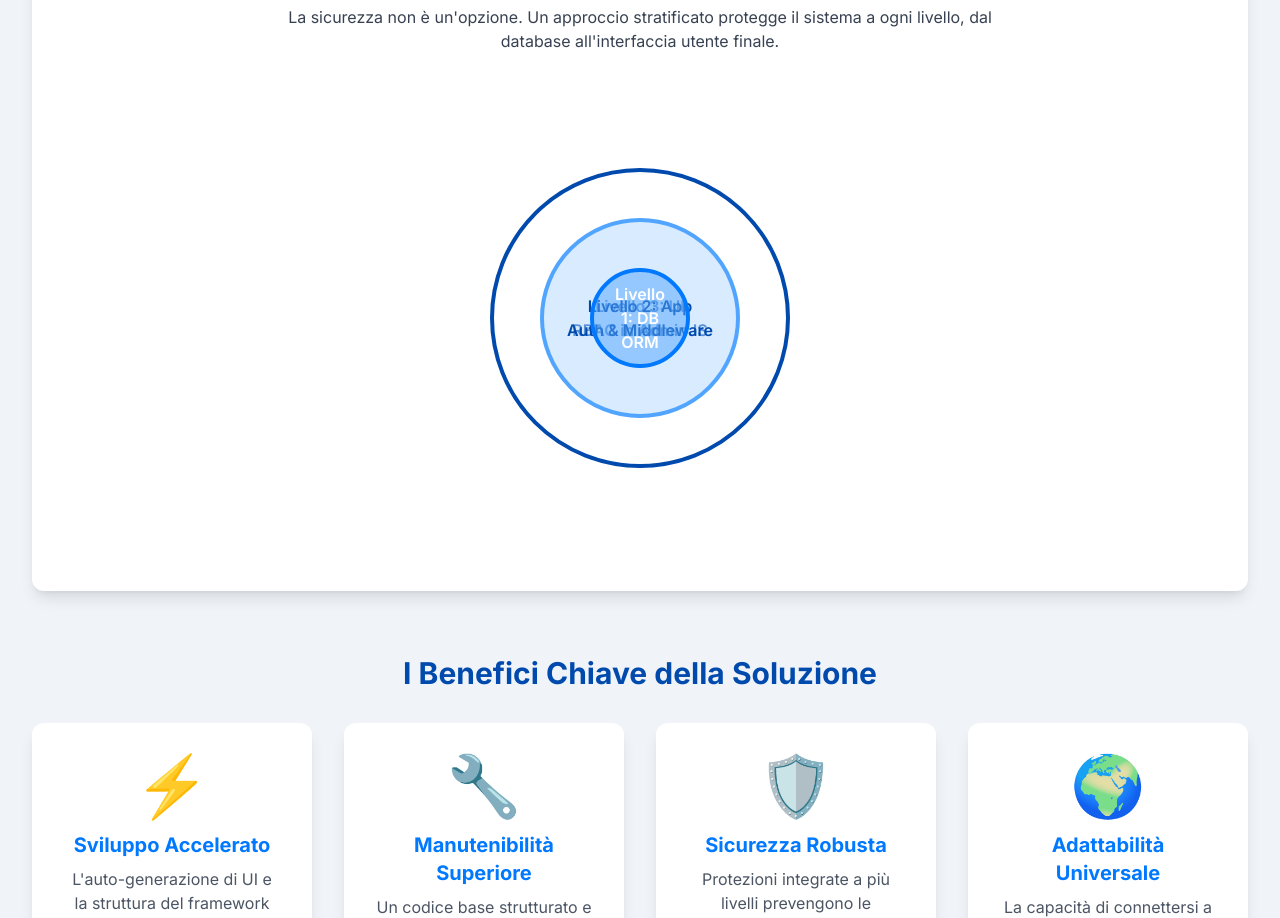
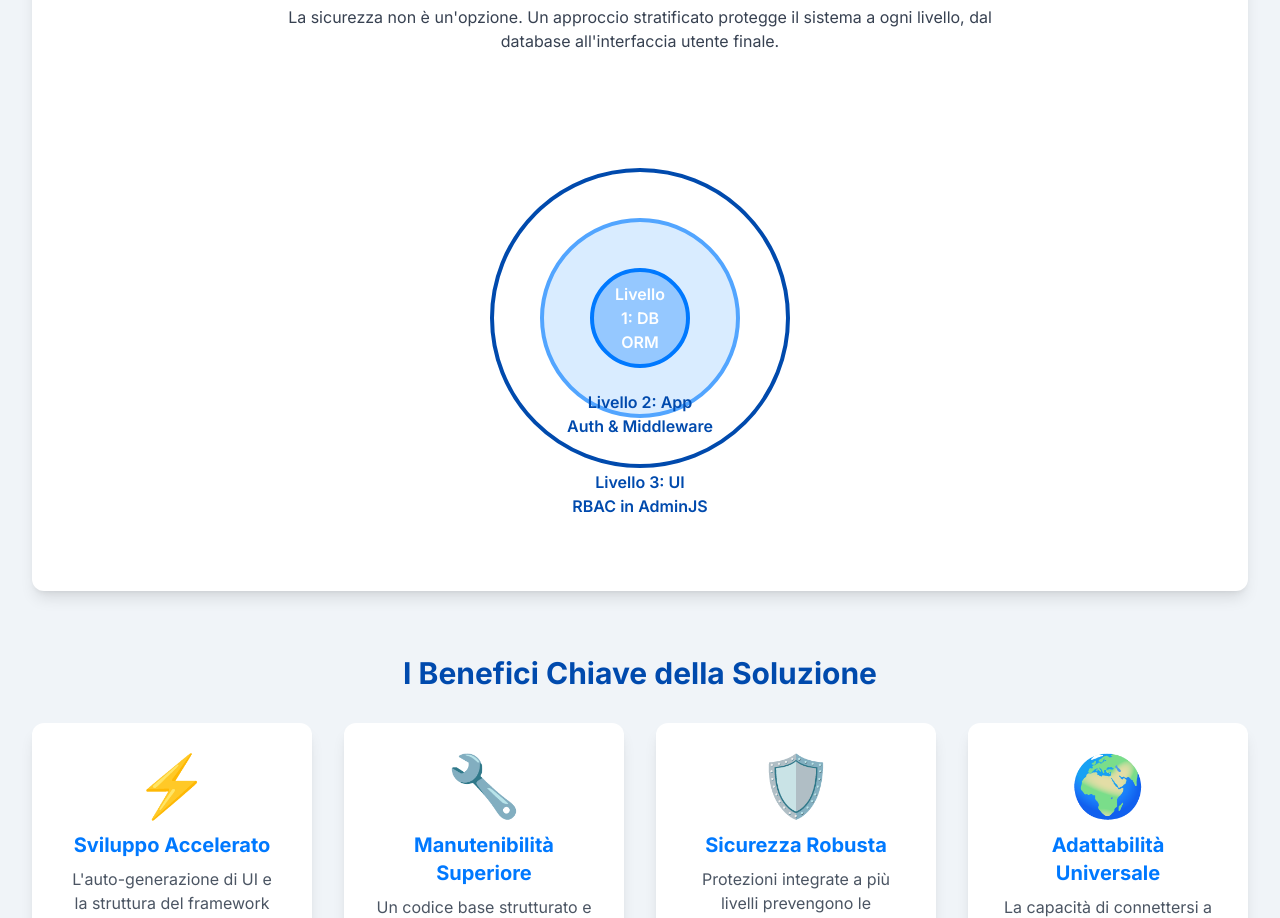
Before and after one commit to aadminer/genanalisis, a plain HTML site: page backoffice.tecnologies.html in a window 1280 px wide. Shown: the part 1827-2745 px from the top of the page. Drawn offline with nearby package versions, Linux system fonts and the light colour scheme.

Commit message:
Update backoffice.tecnologies.html

```diff
--- a/backoffice.tecnologies.html
+++ b/backoffice.tecnologies.html
@@ -153,10 +153,10 @@
                 <p class="text-center text-gray-700 max-w-3xl mx-auto mb-10">La sicurezza non è un'opzione. Un approccio stratificato protegge il sistema a ogni livello, dal database all'interfaccia utente finale.</p>
                 <div class="relative w-full h-[350px] md:h-[450px]">
                      <div class="security-layer bg-white text-[#004AAD] border-[#004AAD]" style="width: 300px; height: 300px; z-index: 10;">
-                        <span>Livello 3: UI<br>RBAC in AdminJS</span>
+                        <span style="padding-top: 22rem;">Livello 3: UI<br>RBAC in AdminJS</span>
                     </div>
                     <div class="security-layer bg-[#B4D9FF] bg-opacity-50 text-[#004AAD] border-[#52A5FF]" style="width: 200px; height: 200px; z-index: 20;">
-                        <span>Livello 2: App<br>Auth & Middleware</span>
+                        <span style="padding-top: 12rem;">Livello 2: App<br>Auth & Middleware</span>
                     </div>
                     <div class="security-layer bg-[#52A5FF] bg-opacity-50 text-white border-[#0079FF]" style="width: 100px; height: 100px; z-index: 30;">
                        <span>Livello 1: DB<br>ORM</span>
```
